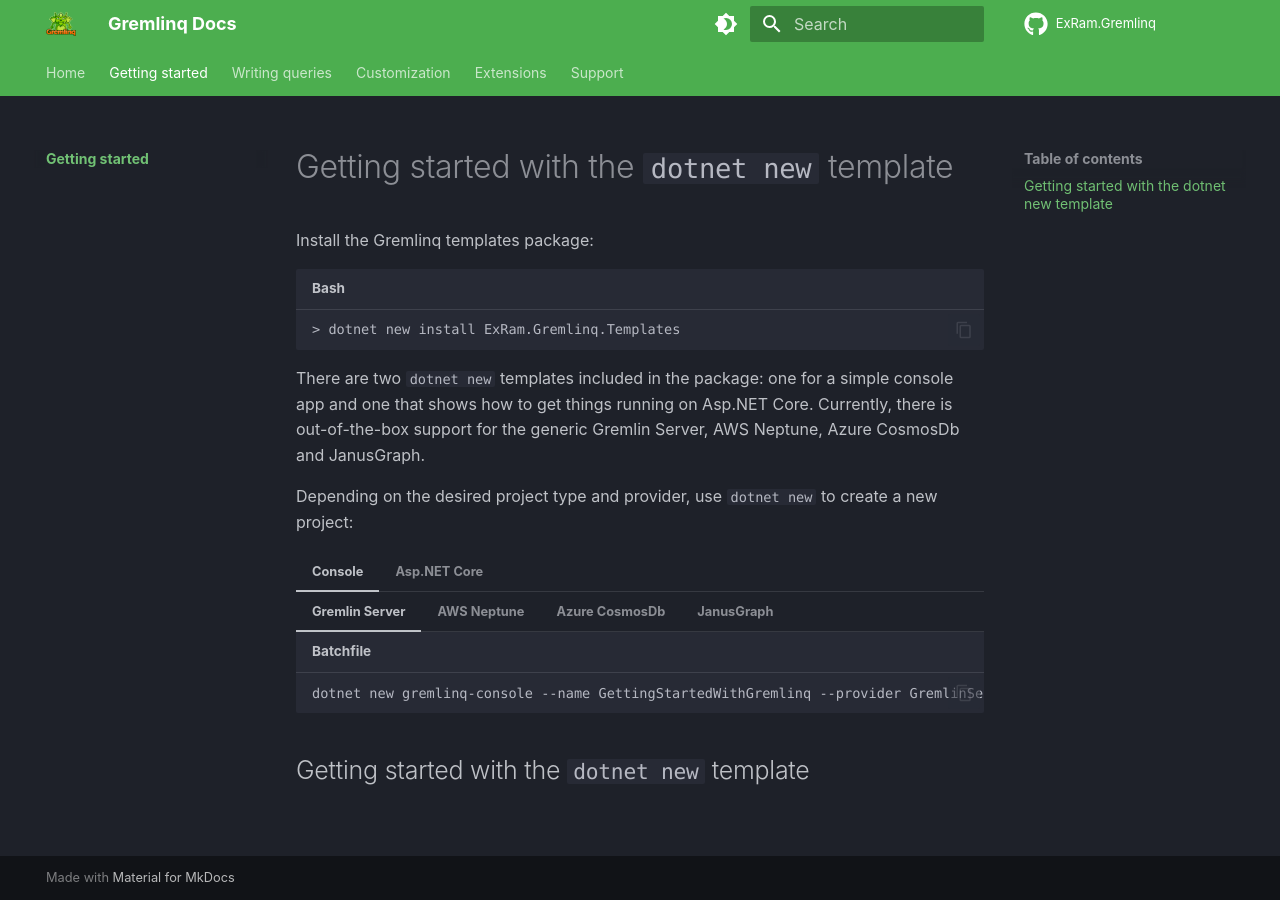
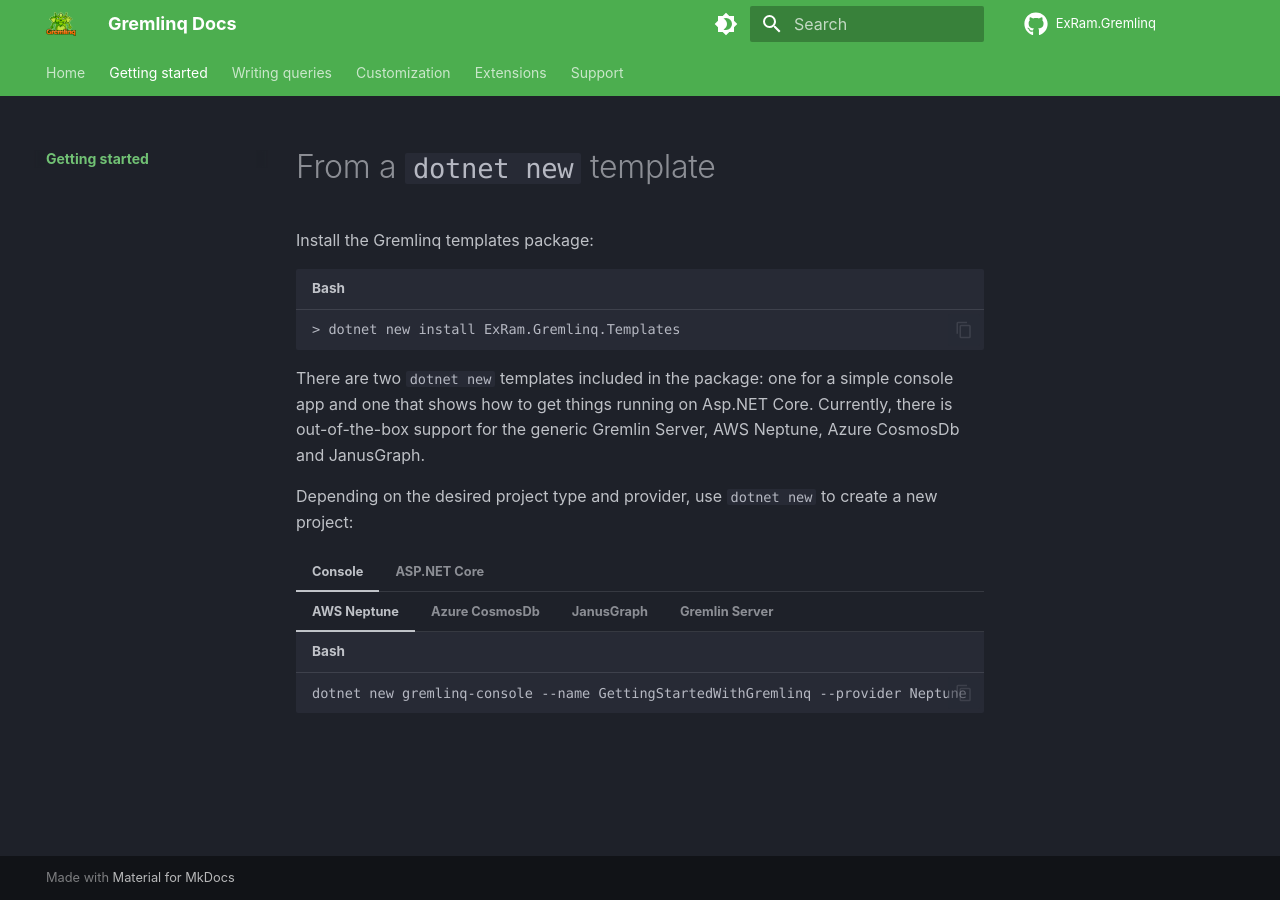
Before and after one commit to Gremlinq/Gremlinq.github.io, an MkDocs documentation site: the page built from docs/Setup/index.md, in a window 1280 px wide. Built offline with MkDocs 1.6.1 and Material for MkDocs 9.7.7, drawn with Linux system fonts in a browser that asks for light colours; comment, search, counter and statistics services are not loaded.

Commit message:
Getting started.

````diff
--- a/docs/Setup/index.md
+++ b/docs/Setup/index.md
@@ -1,4 +1,4 @@
-# Getting started with the `dotnet new` template
+# From a `dotnet new` template
 
 Install the Gremlinq templates package:
 
@@ -11,12 +11,6 @@ There are two `dotnet new` templates included in the package: one for a simple c
 Depending on the desired project type and provider, use `dotnet new` to create a new project:
 
 === "Console"
-
-    === "Gremlin Server"
-
-        ``` bat
-        dotnet new gremlinq-console --name GettingStartedWithGremlinq --provider GremlinServer
-        ```
 
     === "AWS Neptune"
 
@@ -36,13 +30,13 @@ Depending on the desired project type and provider, use `dotnet new` to create a
         dotnet new gremlinq-console --name GettingStartedWithGremlinq --provider JanusGraph
         ```
 
-=== "Asp.NET Core"
-
     === "Gremlin Server"
 
-        ``` sh
-        dotnet new gremlinq-aspnet --name GettingStartedWithGremlinq --provider GremlinServer
+        ``` bat
+        dotnet new gremlinq-console --name GettingStartedWithGremlinq --provider GremlinServer
         ```
+
+=== "ASP.NET Core"
 
     === "AWS Neptune"
 
@@ -62,4 +56,8 @@ Depending on the desired project type and provider, use `dotnet new` to create a
         dotnet new gremlinq-aspnet --name GettingStartedWithGremlinq --provider JanusGraph
         ```
 
-## Getting started with the `dotnet new` template
+    === "Gremlin Server"
+
+        ``` sh
+        dotnet new gremlinq-aspnet --name GettingStartedWithGremlinq --provider GremlinServer
+        ```
````
